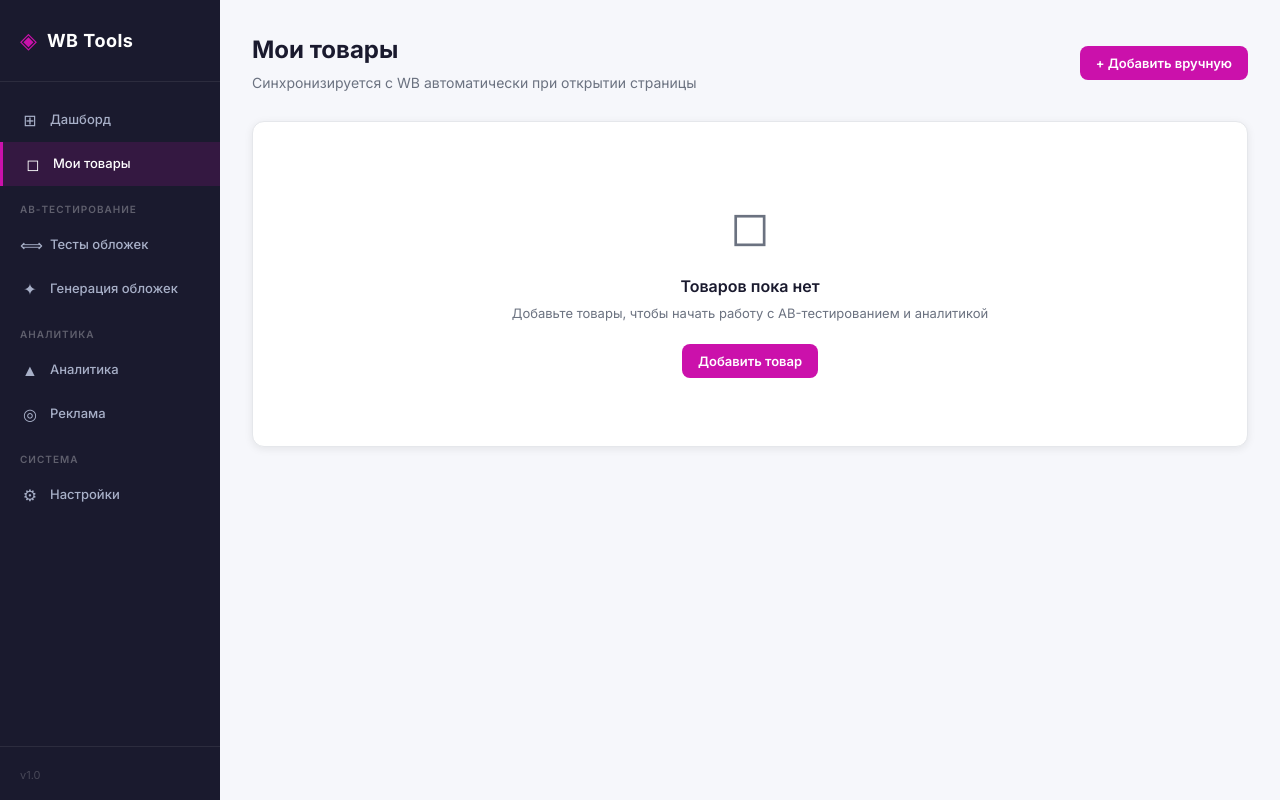
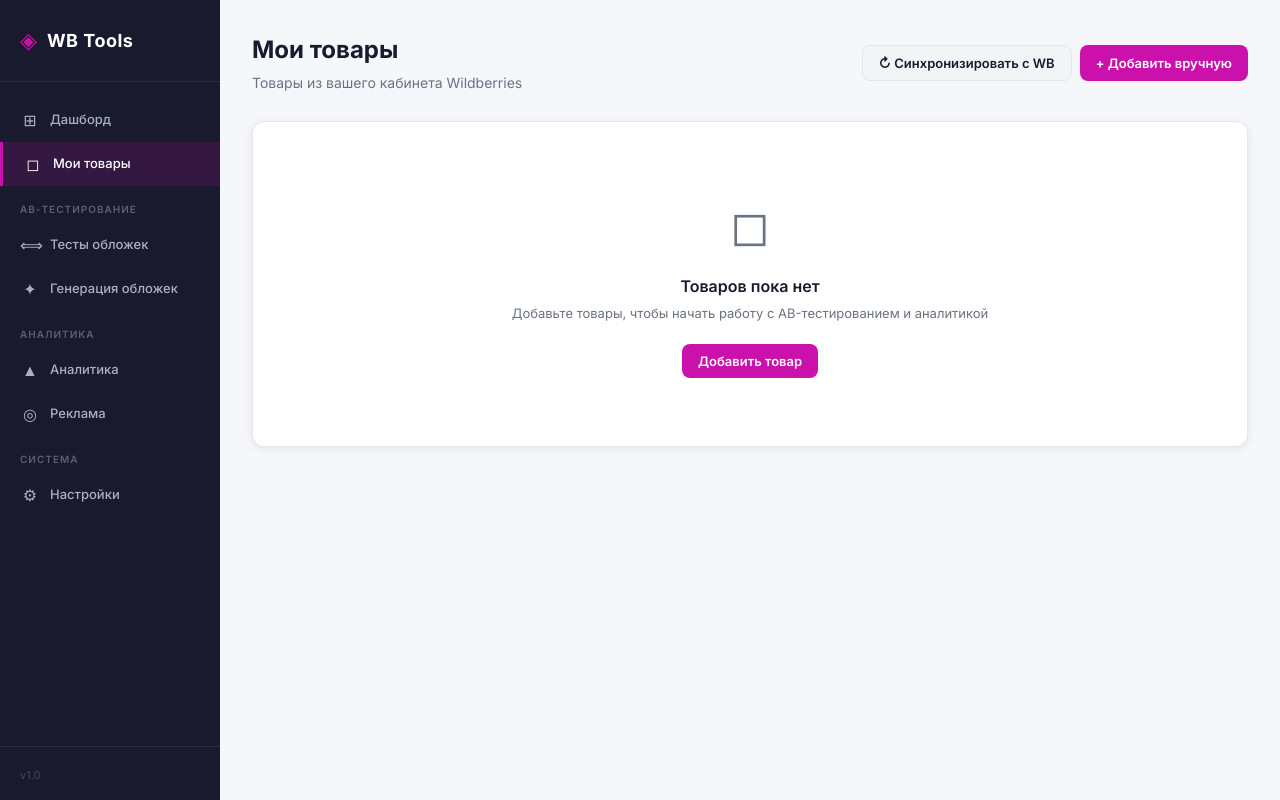
Before and after one commit to samovikupmda-png/wb-project, a Flask app: page /products in a window 1280 px wide. Run offline with Flask 3, Linux system fonts and the light colour scheme.

Commit message:
Fix WB Content API endpoint (v3→v2) and remove auto-sync on page load
- Use correct endpoint /content/v2/get/cards/list (v3 path returns 404)
- Sync is now manual via button — prevents WB from blocking repeated requests
- Flash messages shown after sync with result

https://claude.ai/code/session_01F1bSxRMmK2ZHAZqeiS9Th3

```diff
--- a/app.py
+++ b/app.py
@@ -58,19 +58,29 @@ def dashboard():
 
 @app.route('/products')
 def products():
+    all_products = Product.query.order_by(Product.created_at.desc()).all()
+    return render_template('products.html', products=all_products)
+
+
+@app.route('/products/sync', methods=['POST'])
+def sync_products():
     s = Settings.query.first()
-    sync_error = None
-    sync_added = 0
     api_key = (s.wb_content_api_key or s.wb_stats_api_key or '') if s else ''
-    if api_key:
-        sync_added, sync_error = _sync_wb_products(api_key)
-    all_products = Product.query.order_by(Product.created_at.desc()).all()
-    return render_template('products.html', products=all_products,
-                           sync_error=sync_error, sync_added=sync_added)
+    if not api_key:
+        flash('API-ключ WB не настроен. Добавьте его в Настройках.', 'error')
+        return redirect(url_for('products'))
+    added, error = _sync_wb_products(api_key)
+    if error:
+        flash(f'Ошибка синхронизации: {error}', 'error')
+    elif added > 0:
+        flash(f'Добавлено новых товаров с WB: {added}', 'success')
+    else:
+        flash('Товары актуальны — ничего нового', 'success')
+    return redirect(url_for('products'))
 
 
 def _sync_wb_products(api_key):
-    """Pull all seller cards from WB Content API. Returns (added_count, error_str)."""
+    """Pull all seller cards from WB Content API v2. Returns (added_count, error_str)."""
     token = api_key.strip()
     if not token.lower().startswith('bearer '):
         token = f'Bearer {token}'
@@ -80,17 +90,17 @@ def _sync_wb_products(api_key):
         while True:
             body = {'settings': {'cursor': {'limit': 100, **cursor}, 'filter': {'withPhoto': -1}}}
             r = requests.post(
-                'https://content-api.wildberries.ru/content/v3/cards/filter',
+                'https://content-api.wildberries.ru/content/v2/get/cards/list',
                 json=body,
                 headers={'Authorization': token, 'Content-Type': 'application/json'},
-                timeout=15
+                timeout=20
             )
             if r.status_code == 401:
                 return 0, 'Ошибка авторизации (401) — проверьте API-ключ в Настройках'
             if r.status_code == 403:
-                return 0, 'Нет доступа (403) — токен должен иметь права «Контент» (чтение)'
+                return 0, 'Нет доступа (403) — токен должен иметь права «Контент»'
             if r.status_code != 200:
-                return 0, f'WB API вернул ошибку {r.status_code}: {r.text[:150]}'
+                return 0, f'WB API {r.status_code}: {r.text[:200]}'
 
             data = r.json()
             cards = data.get('cards', [])
@@ -133,10 +143,10 @@ def api_import_products():
         while True:
             body = {'settings': {'cursor': {'limit': 100, **cursor}, 'filter': {'withPhoto': -1}}}
             r = requests.post(
-                'https://content-api.wildberries.ru/content/v3/cards/filter',
+                'https://content-api.wildberries.ru/content/v2/get/cards/list',
                 json=body,
                 headers={'Authorization': token, 'Content-Type': 'application/json'},
-                timeout=15
+                timeout=20
             )
             if r.status_code != 200:
                 return jsonify({'error': f'WB API ошибка {r.status_code}: {r.text[:200]}'}), 400
@@ -322,7 +332,7 @@ def api_wb_diagnose():
     result['token_prefix'] = token[:30] + '...'
     try:
         r = requests.post(
-            'https://content-api.wildberries.ru/content/v3/cards/filter',
+            'https://content-api.wildberries.ru/content/v2/get/cards/list',
             json={'settings': {'cursor': {'limit': 3}, 'filter': {'withPhoto': -1}}},
             headers={'Authorization': token, 'Content-Type': 'application/json'},
             timeout=15
--- a/templates/products.html
+++ b/templates/products.html
@@ -5,20 +5,21 @@
 <div class="flex-between page-header">
     <div>
         <h1>Мои товары</h1>
-        <p>Синхронизируется с WB автоматически при открытии страницы</p>
+        <p>Товары из вашего кабинета Wildberries</p>
     </div>
-    <button class="btn btn-primary" onclick="openModal('addProductModal')">+ Добавить вручную</button>
+    <div style="display:flex;gap:8px;">
+        <form action="{{ url_for('sync_products') }}" method="POST" style="margin:0;">
+            <button type="submit" class="btn btn-secondary">↻ Синхронизировать с WB</button>
+        </form>
+        <button class="btn btn-primary" onclick="openModal('addProductModal')">+ Добавить вручную</button>
+    </div>
 </div>
 
-{% if sync_error %}
-<div class="flash flash-error">
-    Синхронизация с WB не удалась: {{ sync_error }}
-</div>
-{% elif sync_added > 0 %}
-<div class="flash flash-success">
-    Добавлено новых товаров с WB: {{ sync_added }}
-</div>
-{% endif %}
+{% with messages = get_flashed_messages(with_categories=true) %}
+{% for category, message in messages %}
+<div class="flash flash-{{ 'error' if category == 'error' else 'success' }}">{{ message }}</div>
+{% endfor %}
+{% endwith %}
 
 {% if products %}
 <div class="card">
```
